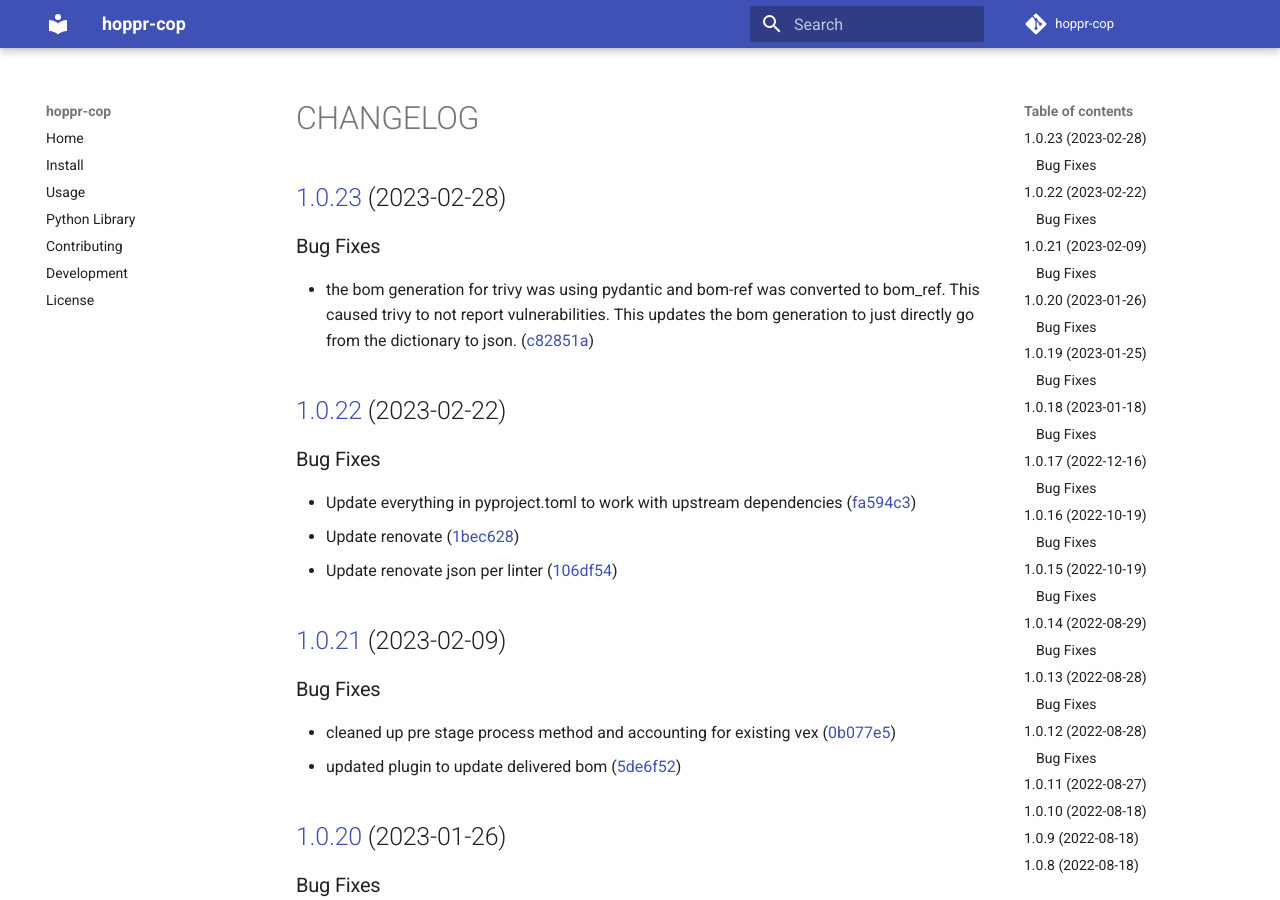
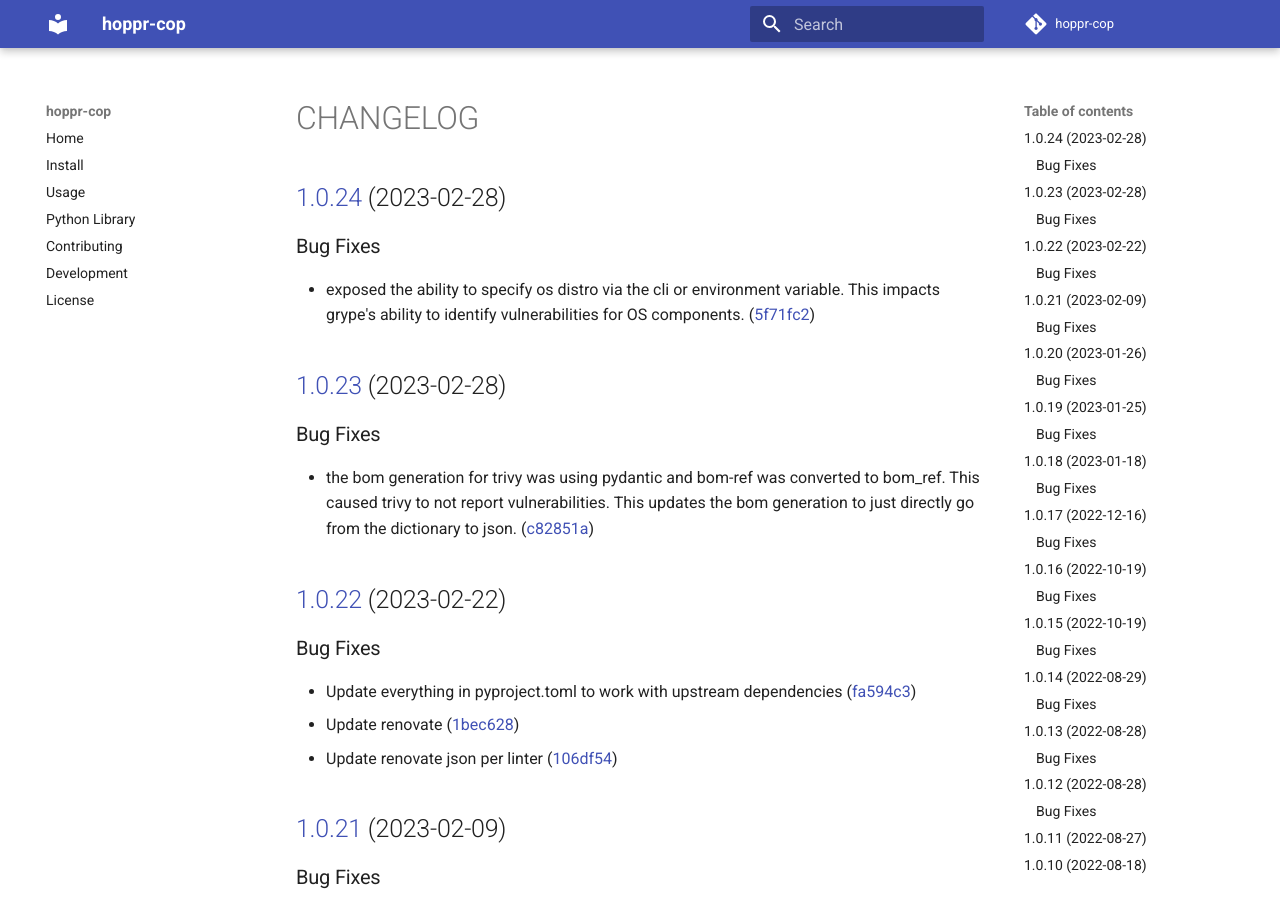
Before and after one commit to lmco/hoppr-cop, an MkDocs documentation site: the page built from docs/CHANGELOG.md, in a window 1280 px wide and 900 px high. Built offline with MkDocs 1.6.1 and Material for MkDocs 9.7.7, drawn with Linux system fonts in a browser that asks for light colours; comment, search, counter and statistics services are not loaded.

Commit message:
chore(release): 1.0.24
## [1.0.24](https://gitlab.com/hoppr/hoppr-cop/compare/v1.0.23...v1.0.24) (2023-02-28)

### Bug Fixes

* exposed the ability to specify os distro via the cli or environment variable. This impacts grype's ability to identify vulnerabilities for OS components. ([5f71fc2](https://gitlab.com/hoppr/hoppr-cop/commit/5f71fc2581813bd6638179f56b2bb90d41f954de))

```diff
--- a/docs/CHANGELOG.md
+++ b/docs/CHANGELOG.md
@@ -1,3 +1,10 @@
+## [1.0.24](https://gitlab.com/hoppr/hoppr-cop/compare/v1.0.23...v1.0.24) (2023-02-28)
+
+
+### Bug Fixes
+
+* exposed the ability to specify os distro via the cli or environment variable. This impacts grype's ability to identify vulnerabilities for OS components. ([5f71fc2](https://gitlab.com/hoppr/hoppr-cop/commit/5f71fc2581813bd6638179f56b2bb90d41f954de))
+
 ## [1.0.23](https://gitlab.com/hoppr/hoppr-cop/compare/v1.0.22...v1.0.23) (2023-02-28)
 
 
--- a/hopprcop/__init__.py
+++ b/hopprcop/__init__.py
@@ -1,2 +1,2 @@
 """bom vulnerability scanners"""
-__version__ = "1.0.23"
+__version__ = "1.0.24"
--- a/pyproject.toml
+++ b/pyproject.toml
@@ -1,6 +1,6 @@
 [tool.poetry]
 name = "hoppr-cop"
-version = "1.0.23"
+version = "1.0.24"
 description = ""
 authors = ["kganger <keith.e.ganger@lmco.com>"]
 license = "MIT"
```
